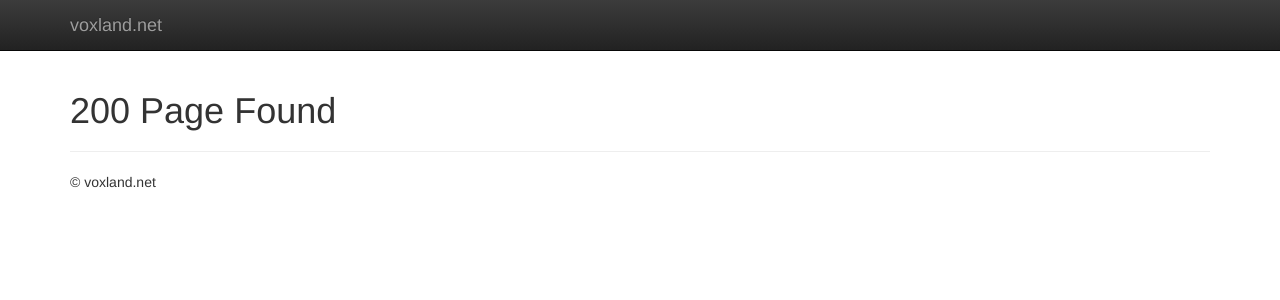
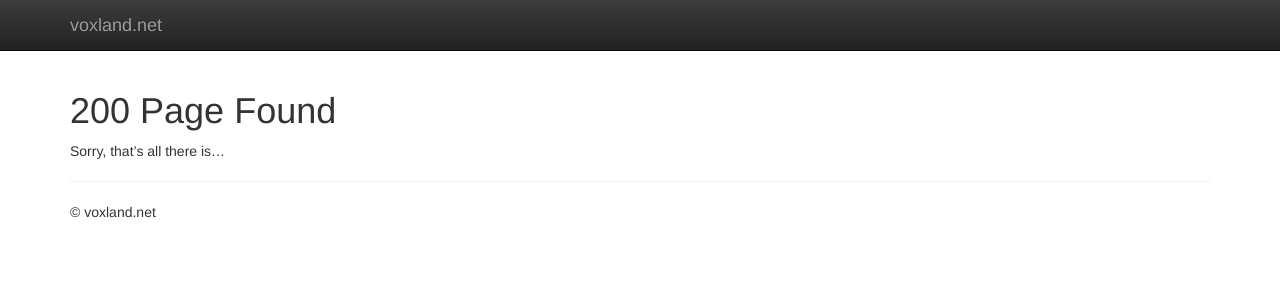
Before and after one commit to nvoxland/voxland-net-site, a Jekyll site: the page built from index.md, in a window 1280 px wide. Shown: the top 300 px of the page. Built offline with Jekyll 4.4.1, drawn with Linux system fonts in a browser that asks for light colours.

Commit message:
More site info

```diff
--- a/_layouts/default.html
+++ b/_layouts/default.html
@@ -21,7 +21,7 @@
 
 <div class="container">
 
-    <h1>200 Page Found</h1>
+    {{content}}
 
     <hr>
 
--- a/index.md
+++ b/index.md
@@ -1,14 +1,8 @@
 ---
 layout: default
-title: Hour 23
+title: voxland.net
 ---
 
-<div class="container">
-    <div class="row">
-        <div class="col-md-8">
-            <img src="/images/home-logo.png">
-        </div>
-        <div class="col-md-4">
-        </div>
-    </div>
-</div>
+# 200 Page Found
+
+Sorry, that's all there is...
```
